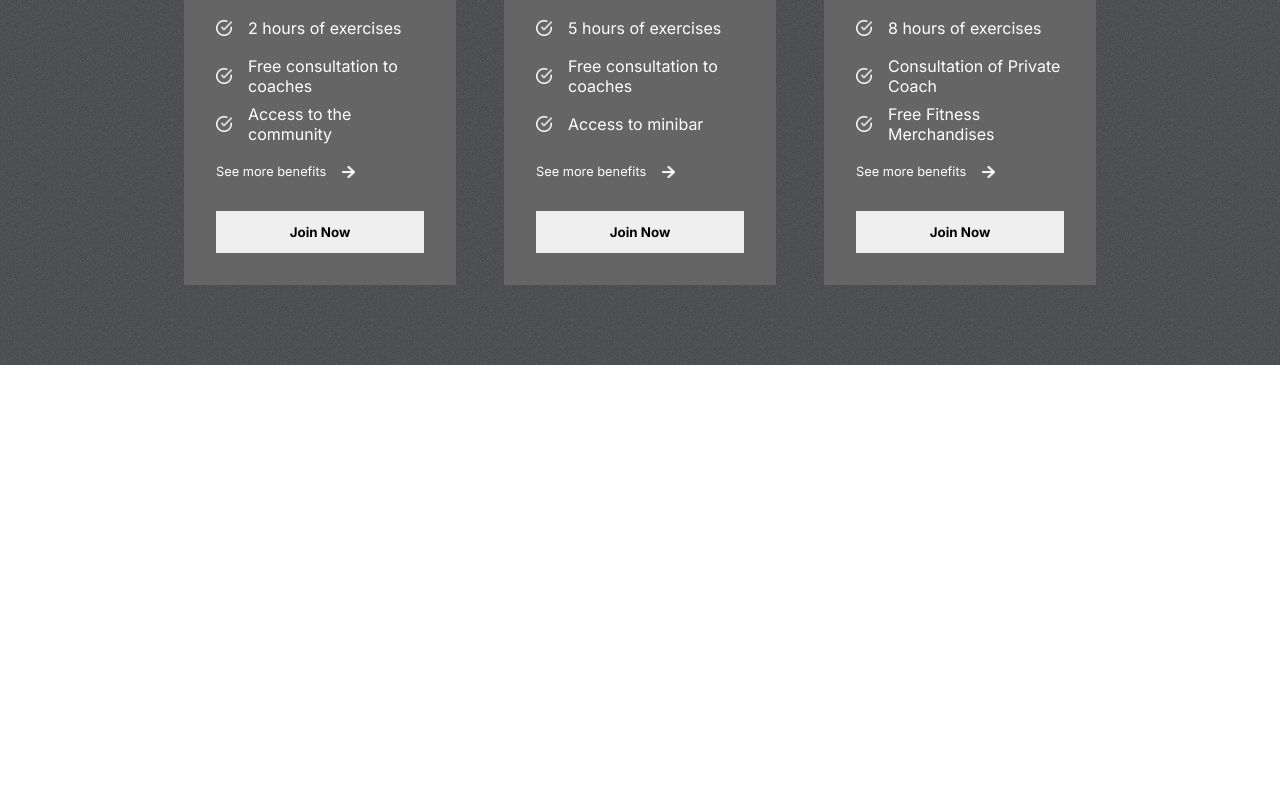
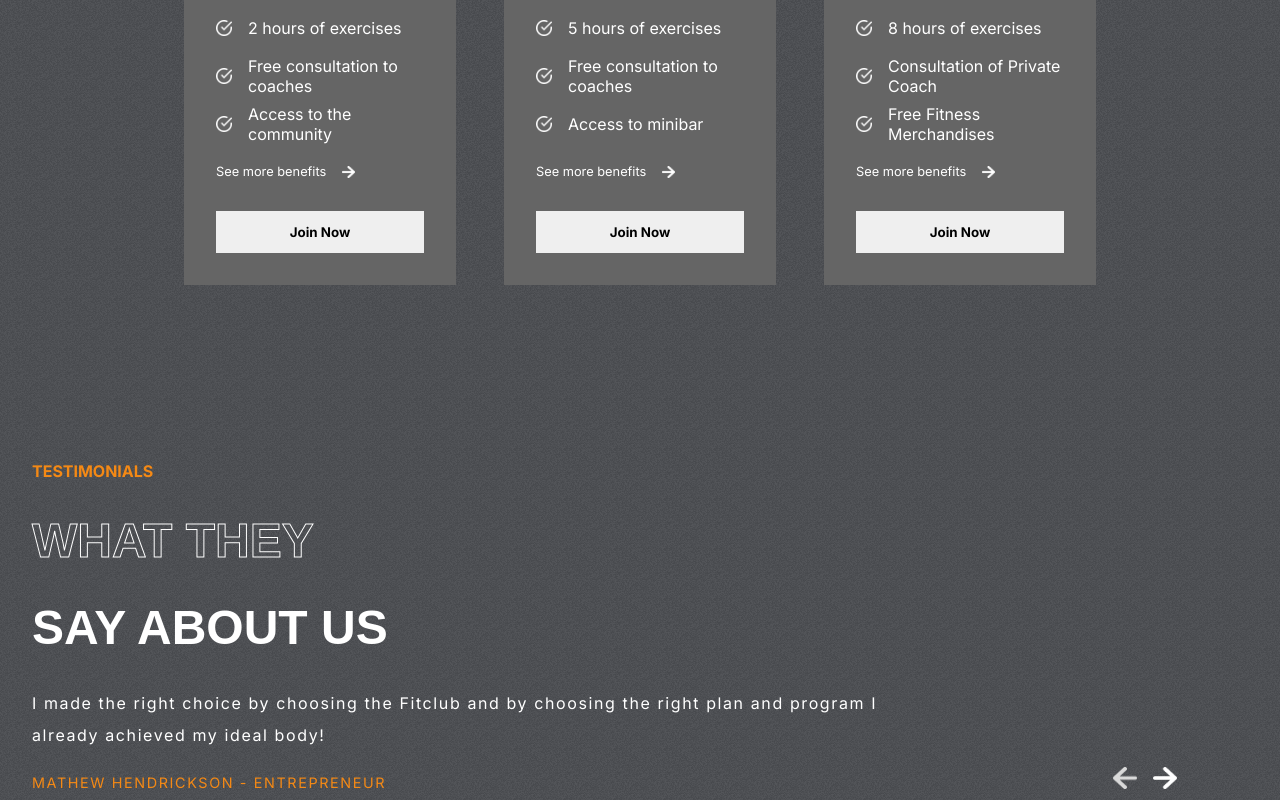
Before and after one commit to Aparajit-Garg/Gym, a React (Create React App) app in the folder the-website/: page / in a window 1280 px wide. Shown: the part 2162-2962 px from the top of the page. Before the commit the page ends 2527 px from the top, so only its background shows below. Built offline with nearby package versions, Linux system fonts and the light colour scheme.

Commit message:
started testimonial section

```diff
--- a/the-website/public/index.html
+++ b/the-website/public/index.html
@@ -3,6 +3,7 @@
   <head>
     <meta charset="utf-8" />
     <link rel="icon" href="%PUBLIC_URL%/favicon.ico" />
+    <link href='https://fonts.googleapis.com/css?family=Inter' rel='stylesheet'>
     <meta name="viewport" content="width=device-width, initial-scale=1" />
     <meta name="theme-color" content="#000000" />
     <meta
--- a/the-website/src/App.js
+++ b/the-website/src/App.js
@@ -3,7 +3,8 @@ import TopDisplaySection from "./components/LandingSection/TopDisplaySection/Top
 import Programs from "./components/Programs/Programs";
 import WhyChooseUs from "./components/WhyChooseUs/WhyChooseUs";
 import Plans from "./components/Plans/Plans";
-
+import Testimonials from "./components/Testimonials/Testimonials";
+// import Contact from "./components/ContactUs/Contact";
 
 function App() {
   return (
@@ -12,6 +13,8 @@ function App() {
       <Programs />
       <WhyChooseUs />
       <Plans />
+      <Testimonials />
+      {/* <Contact /> */}
     </div>
   );
 }
--- a/the-website/src/components/Testimonials/Testimonials.js
+++ b/the-website/src/components/Testimonials/Testimonials.js
@@ -0,0 +1,54 @@
+import {useState, useEffect} from "react";
+import classes from "./Testimonials.module.css";
+import { testimonialsData } from "../../data/testimonialsData";
+import leftArrow from "../../assets/leftArrow.png";
+import rightArrow from "../../assets/rightArrow.png";
+
+const Testimonials = () => {
+
+    const [count, setCount] = useState(0);
+    const [review, setReview] = useState({});
+
+
+    useEffect(() => {
+        setReview(testimonialsData[count]);
+        console.log(review);
+        console.log(testimonialsData[0]);
+    }, [count]);
+
+    return (
+        <div className={classes.top__most}>
+            <div className={classes.left__section}>
+                <span>Testimonials</span>
+                <span> what they</span>
+                <span>say about us</span>
+                <span className={classes.review__section}>
+                    <span> {review["review"]} </span>
+                    <span className={classes.jj}>
+                        <span>
+                            <span> {review["name"]} </span>
+                            <span> - {review["status"]}</span>
+                        </span>
+                        <span className={classes.arrow}>
+                            <span>
+                                <img src={leftArrow} alt="left arrow pic"/>
+                            </span>
+                            <span>
+                                <img src={rightArrow} alt="right arrow pic" />
+                            </span>
+                        </span>
+                    </span>
+
+                </span>
+            </div>
+            <div className={classes.right__section}>
+                <span>
+
+                </span>
+            </div>
+
+        </div>
+    );
+}
+
+export default Testimonials;
--- a/the-website/src/components/Testimonials/Testimonials.module.css
+++ b/the-website/src/components/Testimonials/Testimonials.module.css
@@ -0,0 +1,78 @@
+.top__most {
+    display: flex;
+    flex-direction: row;
+    gap: 1rem;
+    padding: 0 2rem;
+}
+
+.left__section {
+    display: flex;
+    flex-direction: column;
+    gap: 2rem;
+}
+
+.left__section > span:first-child {
+    color: var(--orange);
+    font-weight: 700;
+    text-transform: uppercase;
+}
+
+.left__section > span:nth-child(2) {
+    text-transform: uppercase;
+    /* color: white; */
+    background-color: transparent;
+    -webkit-text-stroke-width: 1px;
+    -webkit-text-stroke-color: white;
+    -webkit-text-fill-color: transparent;
+    font-size: 3em;
+    font-family: Arial, Helvetica, sans-serif;
+    font-weight: 700;
+}
+
+.left__section > span:nth-child(3) {
+    text-transform: uppercase;
+    color: white;
+    font-size: 3em;
+    font-family: Arial, Helvetica, sans-serif;
+    font-weight: 700;
+}
+
+.review__section {
+    display: flex;
+    flex-direction: column;
+    gap: 1rem;
+    color: white;
+    letter-spacing: 0.1em;
+    font-weight: 100;
+    line-height: 2rem;
+}
+
+.review__section > span:first-child {
+    max-width: 80%;
+}
+
+.review__section > span:nth-child(2) > span {
+    font-size: 0.9em;
+}
+
+.review__section > span:nth-child(2) > span:first-child {
+    color: var(--orange);
+}
+
+.jj {
+    display: flex;
+    flex-direction: row;
+    justify-content: space-between;
+}
+.arrow {
+    display: flex;
+    flex-direction: row;
+    justify-content: center;
+    align-items: center;
+    gap: 1rem;
+}
+
+.arrow > span > img {
+    max-width: 1.5rem;
+    max-height: 2rem;
+}
```
